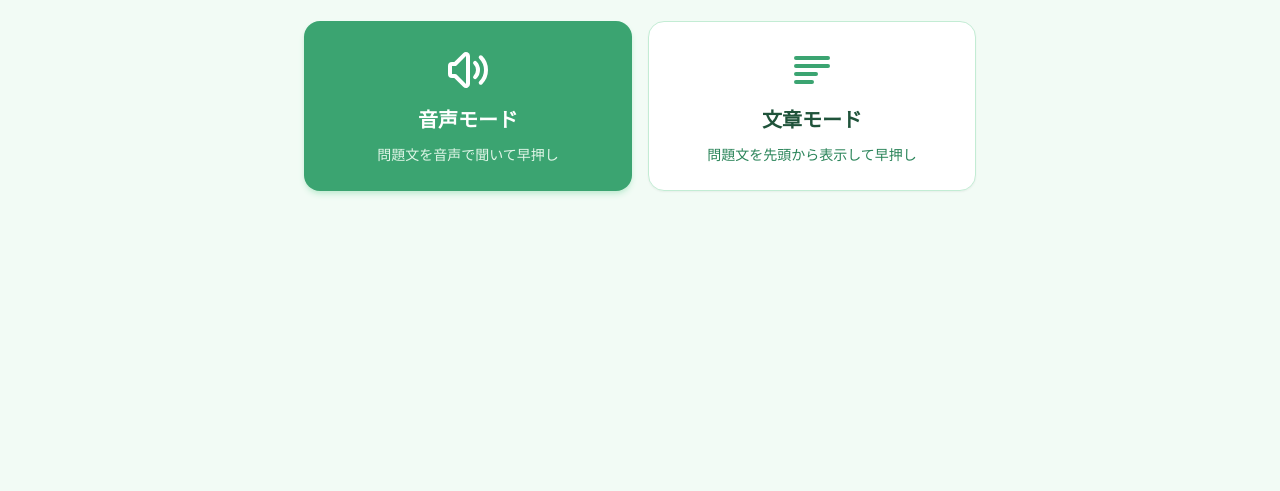
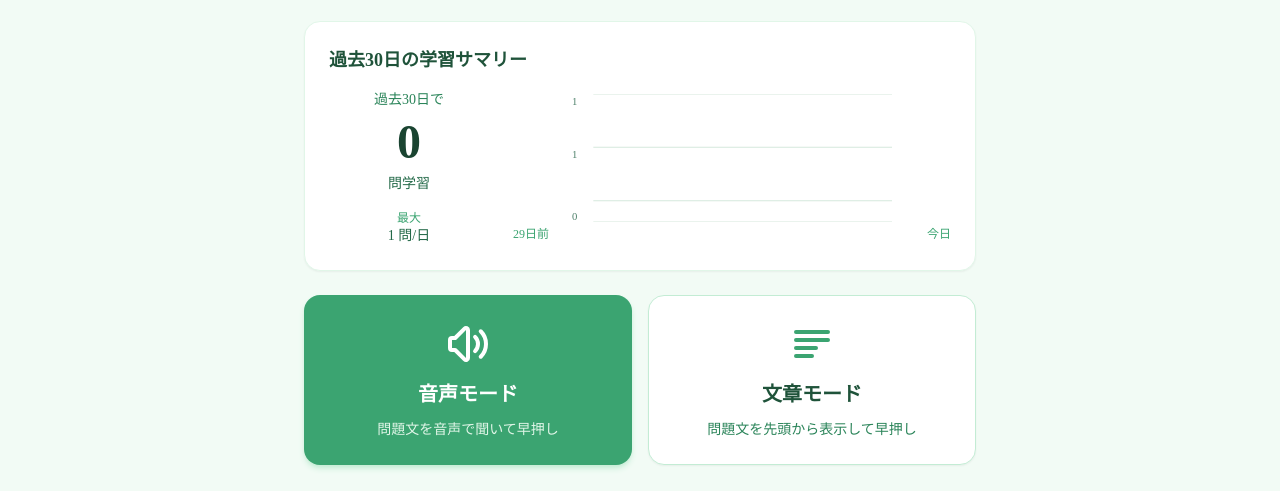
Before and after one commit to suwa-yorishige/QuizTR, a plain HTML site: page index.html in a window 1280 px wide. Shown: the part 309-800 px from the top of the page. Drawn offline with nearby package versions, Linux system fonts and the light colour scheme.

Commit message:
30日サマリーのグラフを追加

```diff
--- a/app.js
+++ b/app.js
@@ -1078,6 +1078,83 @@ ${text}
         }
     },
 
+    render30DayLearningSummary() {
+        const values = [];
+
+        for (let i = 29; i >= 0; i--) {
+            const d = new Date();
+            d.setDate(d.getDate() - i);
+
+            const key = `${d.getFullYear()}-${String(d.getMonth() + 1).padStart(2, '0')}-${String(d.getDate()).padStart(2, '0')}`;
+            values.push(Number(this.dailyStats[key]) || 0);
+        }
+
+        const total = values.reduce((a, b) => a + b, 0);
+        const max = Math.max(...values, 1);
+
+        const totalEl = document.getElementById('stat-30day-total');
+        if (totalEl) totalEl.textContent = total;
+
+        const maxEl = document.getElementById('stat-30day-max');
+        if (maxEl) maxEl.textContent = max;
+
+        const svg = document.getElementById('learning-30day-chart');
+        if (!svg) return;
+
+        const chartOffsetX = 25;
+        const width = 275;
+        const height = 120;
+        const barWidth = width / values.length;
+
+        let html = '';
+
+        html += `
+            <text x="0" y="10" font-size="10" fill="#4b7f68">${max}</text>
+            <text x="0" y="60" font-size="10" fill="#4b7f68">${Math.round(max / 2)}</text>
+            <text x="0" y="118" font-size="10" fill="#4b7f68">0</text>
+        `;
+
+        html += `
+            <line x1="20" y1="0" x2="300" y2="0" stroke="#d5e8dc" stroke-width="1"/>
+            <line x1="20" y1="50" x2="300" y2="50" stroke="#d5e8dc" stroke-width="1"/>
+            <line x1="20" y1="100" x2="300" y2="100" stroke="#d5e8dc" stroke-width="1"/>
+        `;
+
+        values.forEach((value, i) => {
+            const h = (value / max) * 100;
+            const x = chartOffsetX + i * barWidth + 1;
+            const y = height - h;
+            const month = new Date(Date.now());
+            const d = new Date();
+            d.setDate(d.getDate() - (29 - i));
+            const label = `${d.getMonth() + 1}/${d.getDate()} : ${value}問`;
+            const fill = value > 0 ? '#3ba471' : '#dfece5';
+
+            html += `
+                <rect
+                    x="${x}"
+                    y="${y}"
+                    width="${barWidth - 2}"
+                    height="${h}"
+                    rx="2"
+                    fill="${fill}">
+                    <title>${label}</title>
+                </rect>`;
+        });
+
+        html += `
+            <line
+                x1="20"
+                y1="120"
+                x2="300"
+                y2="120"
+                stroke="#d5e8dc"
+                stroke-width="1"/>
+        `;
+
+        svg.innerHTML = html;
+    },
+
     updateStats() {
         const targetSet = this.studySets.find(s => s.id === this.activeSetId);
         if (!targetSet) return;
@@ -1090,6 +1167,7 @@ ${text}
 
         const acc = attempted === 0 ? 0 : Math.round((correct / attempted) * 100);
         document.getElementById('stat-accuracy').textContent = attempted > 0 ? `${acc}%` : '--%';
+        this.render30DayLearningSummary();
     },
 
     renderManagerStats() {
--- a/index.html
+++ b/index.html
@@ -159,6 +159,49 @@
                         <div class="bg-soft-green-50 p-4 rounded-xl text-center col-span-2 md:col-span-1">
                             <p class="text-sm text-soft-green-600 font-semibold">本日回答した問題数</p>
                             <p class="text-3xl font-bold text-soft-green-900 mt-1" id="stat-today-answered">0</p>
+                        </div>
+                    </div>
+                </div>
+
+                <div class="bg-white rounded-2xl shadow-sm border border-soft-green-100 p-6">
+                    <h3 class="text-lg font-bold text-soft-green-800 mb-4">
+                        過去30日の学習サマリー
+                    </h3>
+
+                    <div class="grid md:grid-cols-[160px_1fr] gap-6 items-center">
+                        <div class="text-center">
+                            <p class="text-sm text-soft-green-600 mb-2">
+                                過去30日で
+                            </p>
+
+                            <p id="stat-30day-total" class="text-5xl font-bold text-soft-green-900">
+                                0
+                            </p>
+
+                            <p class="text-sm text-soft-green-700 mt-2">
+                                問学習
+                            </p>
+
+                            <div class="mt-4">
+                                <p class="text-xs text-soft-green-500">
+                                    最大
+                                </p>
+
+                                <p class="text-sm text-soft-green-700">
+                                    <span id="stat-30day-max">0</span>
+                                    問/日
+                                </p>
+                            </div>
+                        </div>
+
+                        <div>
+                            <svg id="learning-30day-chart" viewBox="0 0 300 120" class="w-full h-32">
+                            </svg>
+
+                            <div class="flex justify-between text-xs text-soft-green-500 mt-1">
+                                <span>29日前</span>
+                                <span>今日</span>
+                            </div>
                         </div>
                     </div>
                 </div>
```
